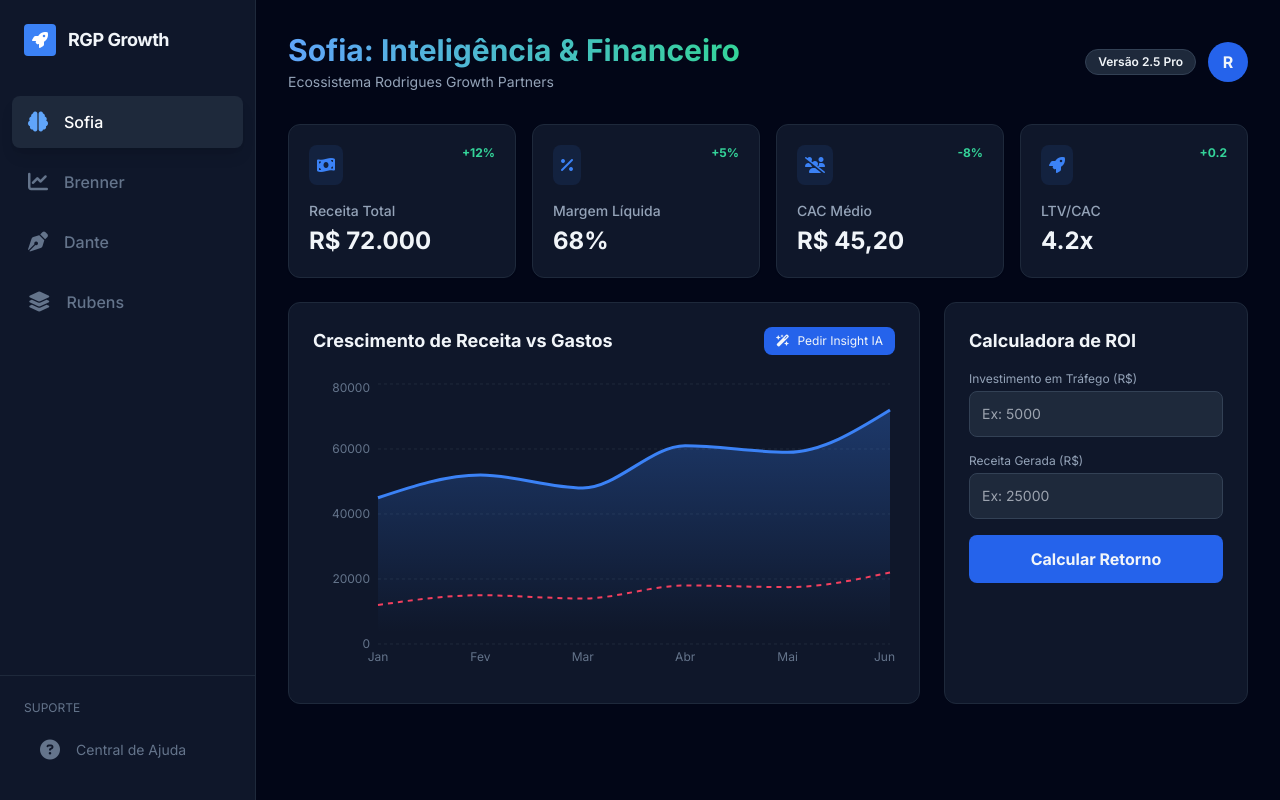
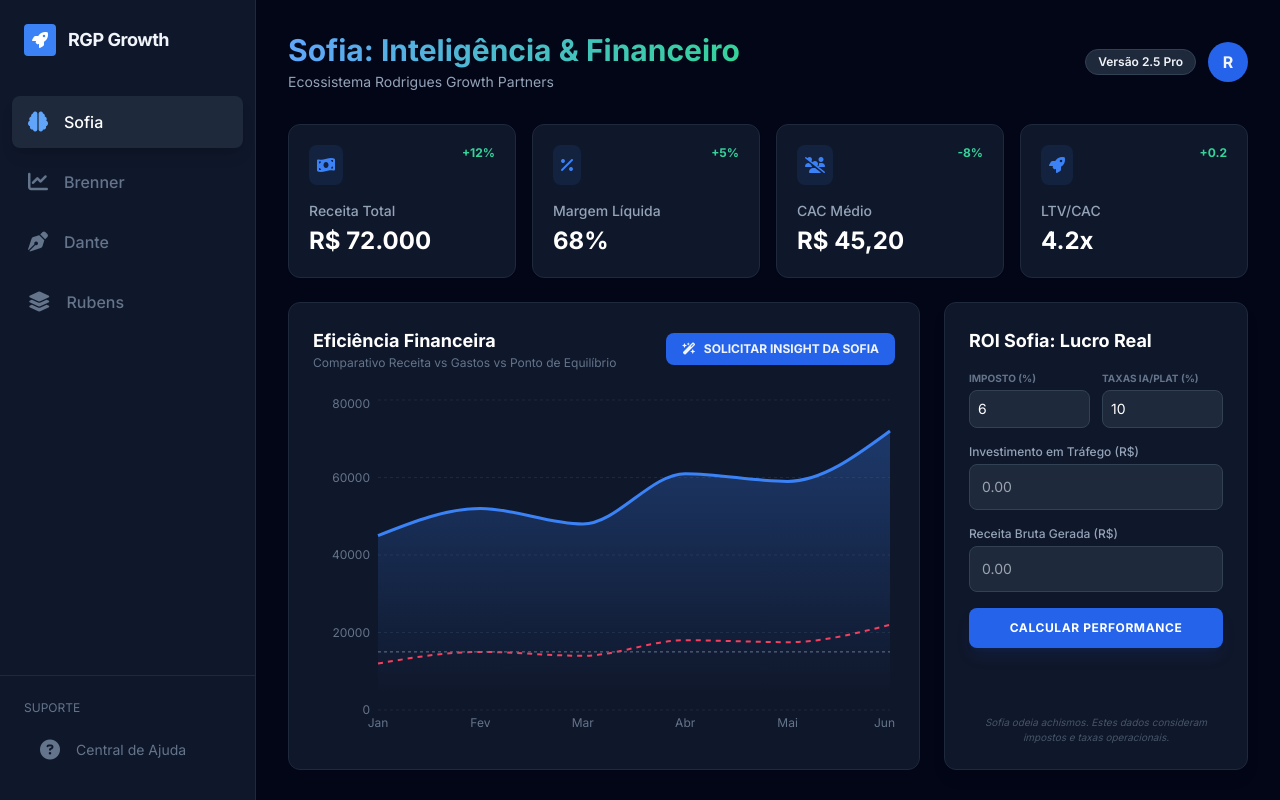
Before and after one commit to tr013432-design/RGP, a React (Vite) app: page / in a window 1280 px wide. Built offline with nearby package versions, Linux system fonts and the light colour scheme.

Commit message:
Update SofiaModule.tsx

```diff
--- a/components/SofiaModule.tsx
+++ b/components/SofiaModule.tsx
@@ -1,6 +1,5 @@
-
-import React, { useState } from 'react';
-import { LineChart, Line, XAxis, YAxis, CartesianGrid, Tooltip, ResponsiveContainer, AreaChart, Area } from 'recharts';
+import React, { useState, useMemo } from 'react';
+import { LineChart, Line, XAxis, YAxis, CartesianGrid, Tooltip, ResponsiveContainer, AreaChart, Area, ReferenceLine } from 'recharts';
 import { analyzeFinanceData } from '../services/aiService';
 
 const data = [
@@ -13,17 +12,32 @@ const data = [
 ];
 
 const SofiaModule: React.FC = () => {
-  const [roi, setRoi] = useState<number | null>(null);
   const [cost, setCost] = useState('');
   const [revenue, setRevenue] = useState('');
+  const [taxRate, setTaxRate] = useState('6'); // Padrão Simples Nacional
+  const [platformFee, setPlatformFee] = useState('10'); // Padrão Hotmart/Stripe
+  const [roiData, setRoiData] = useState<{ roi: number; netProfit: number; roas: number } | null>(null);
   const [insights, setInsights] = useState('');
   const [isLoading, setIsLoading] = useState(false);
 
-  const calculateROI = () => {
+  // Média de custos fixos para a Linha de Break-even (Exemplo: R$ 15.000)
+  const FIXED_COSTS = 15000;
+
+  const calculateAdvancedROI = () => {
     const c = parseFloat(cost);
     const r = parseFloat(revenue);
+    const t = parseFloat(taxRate) / 100;
+    const p = parseFloat(platformFee) / 100;
+
     if (c && r) {
-      setRoi(((r - c) / c) * 100);
+      const grossProfit = r - c;
+      const taxes = r * t;
+      const fees = r * p;
+      const netProfit = r - c - taxes - fees;
+      const roi = (netProfit / c) * 100;
+      const roas = r / c;
+
+      setRoiData({ roi, netProfit, roas });
     }
   };
 
@@ -31,9 +45,9 @@ const SofiaModule: React.FC = () => {
     setIsLoading(true);
     try {
       const result = await analyzeFinanceData(JSON.stringify(data));
-      setInsights(result || 'Não foi possível gerar insights no momento.');
+      setInsights(result || 'Análise concluída sem anomalias detectadas.');
     } catch (error) {
-      setInsights('Erro ao conectar com a Sofia AI.');
+      setInsights('Erro crítico na conexão com a Sofia.');
     } finally {
       setIsLoading(false);
     }
@@ -41,7 +55,7 @@ const SofiaModule: React.FC = () => {
 
   return (
     <div className="space-y-6 animate-in fade-in duration-500">
-      {/* KPI Cards */}
+      {/* KPI Cards Reais */}
       <div className="grid grid-cols-1 md:grid-cols-4 gap-4">
         {[
           { label: 'Receita Total', value: 'R$ 72.000', change: '+12%', pos: true, icon: 'fa-money-bill-wave' },
@@ -49,9 +63,9 @@ const SofiaModule: React.FC = () => {
           { label: 'CAC Médio', value: 'R$ 45,20', change: '-8%', pos: true, icon: 'fa-users-slash' },
           { label: 'LTV/CAC', value: '4.2x', change: '+0.2', pos: true, icon: 'fa-rocket' },
         ].map((kpi, i) => (
-          <div key={i} className="bg-slate-900 p-5 rounded-xl border border-slate-800 shadow-sm">
+          <div key={i} className="bg-slate-900 p-5 rounded-xl border border-slate-800 shadow-sm relative overflow-hidden group">
             <div className="flex justify-between items-start mb-4">
-              <div className="p-2 bg-blue-500/10 rounded-lg">
+              <div className="p-2 bg-blue-500/10 rounded-lg group-hover:bg-blue-500/20 transition-colors">
                 <i className={`fas ${kpi.icon} text-blue-500`}></i>
               </div>
               <span className={`text-xs font-bold ${kpi.pos ? 'text-emerald-400' : 'text-rose-400'}`}>
@@ -59,22 +73,25 @@ const SofiaModule: React.FC = () => {
               </span>
             </div>
             <h3 className="text-slate-400 text-sm font-medium">{kpi.label}</h3>
-            <p className="text-2xl font-bold mt-1">{kpi.value}</p>
+            <p className="text-2xl font-bold mt-1 text-white">{kpi.value}</p>
           </div>
         ))}
       </div>
 
       <div className="grid grid-cols-1 lg:grid-cols-3 gap-6">
-        {/* Charts */}
+        {/* Gráfico com Linha de Break-even */}
         <div className="lg:col-span-2 bg-slate-900 p-6 rounded-xl border border-slate-800">
           <div className="flex justify-between items-center mb-6">
-            <h3 className="font-bold text-lg">Crescimento de Receita vs Gastos</h3>
-            <button onClick={getAIInsights} disabled={isLoading} className="text-xs bg-blue-600 hover:bg-blue-700 px-3 py-1.5 rounded-lg transition-colors flex items-center gap-2">
+            <div>
+              <h3 className="font-bold text-lg text-white">Eficiência Financeira</h3>
+              <p className="text-xs text-slate-500">Comparativo Receita vs Gastos vs Ponto de Equilíbrio</p>
+            </div>
+            <button onClick={getAIInsights} disabled={isLoading} className="text-xs bg-blue-600 hover:bg-blue-700 px-4 py-2 rounded-lg font-bold transition-all flex items-center gap-2">
               <i className={`fas ${isLoading ? 'fa-spinner fa-spin' : 'fa-wand-magic-sparkles'}`}></i>
-              {isLoading ? 'Analisando...' : 'Pedir Insight IA'}
+              {isLoading ? 'ANALISANDO DADOS...' : 'SOLICITAR INSIGHT DA SOFIA'}
             </button>
           </div>
-          <div className="h-[300px]">
+          <div className="h-[350px]">
             <ResponsiveContainer width="100%" height="100%">
               <AreaChart data={data}>
                 <defs>
@@ -86,66 +103,72 @@ const SofiaModule: React.FC = () => {
                 <CartesianGrid strokeDasharray="3 3" stroke="#1e293b" vertical={false} />
                 <XAxis dataKey="name" stroke="#64748b" fontSize={12} tickLine={false} axisLine={false} />
                 <YAxis stroke="#64748b" fontSize={12} tickLine={false} axisLine={false} />
-                <Tooltip
-                  contentStyle={{ backgroundColor: '#0f172a', border: '1px solid #1e293b', borderRadius: '8px' }}
-                />
+                <Tooltip contentStyle={{ backgroundColor: '#0f172a', border: '1px solid #1e293b', borderRadius: '12px' }} />
+
+                {/* Linha de Break-even (Ponto de Equilíbrio) */}
+                <ReferenceLine y={FIXED_COSTS} label={{ position: 'right', value: 'Break-even', fill: '#64748b', fontSize: 10 }} stroke="#64748b" strokeDasharray="3 3" />
+
                 <Area type="monotone" dataKey="revenue" stroke="#3b82f6" fillOpacity={1} fill="url(#colorRev)" strokeWidth={3} />
                 <Area type="monotone" dataKey="spend" stroke="#f43f5e" fill="transparent" strokeWidth={2} strokeDasharray="5 5" />
               </AreaChart>
             </ResponsiveContainer>
           </div>
           {insights && (
-            <div className="mt-6 p-4 bg-blue-900/20 border border-blue-800/50 rounded-lg text-sm text-blue-200">
-              <div className="flex gap-2 mb-2 font-bold items-center">
-                <i className="fas fa-robot"></i> Insight da Sofia:
+            <div className="mt-6 p-4 bg-blue-500/5 border-l-4 border-blue-500 rounded-r-lg text-sm text-blue-200">
+              <div className="flex gap-2 mb-1 font-bold items-center text-blue-400">
+                <i className="fas fa-brain"></i> ANÁLISE PREDITIVA:
               </div>
-              <p className="whitespace-pre-wrap">{insights}</p>
+              <p className="italic">{insights}</p>
             </div>
           )}
         </div>
 
-        {/* ROI Calculator */}
-        <div className="bg-slate-900 p-6 rounded-xl border border-slate-800 flex flex-col">
-          <h3 className="font-bold text-lg mb-4">Calculadora de ROI</h3>
-          <div className="space-y-4">
-            <div>
-              <label className="block text-xs text-slate-400 mb-1">Investimento em Tráfego (R$)</label>
-              <input
-                type="number"
-                value={cost}
-                onChange={(e) => setCost(e.target.value)}
-                className="w-full bg-slate-800 border border-slate-700 rounded-lg p-3 text-sm focus:ring-2 focus:ring-blue-500 outline-none"
-                placeholder="Ex: 5000"
-              />
+        {/* Calculadora de ROI Sofia 2.5 Pro */}
+        <div className="bg-slate-900 p-6 rounded-xl border border-slate-800 flex flex-col shadow-lg">
+          <h3 className="font-bold text-lg mb-4 text-white">ROI Sofia: Lucro Real</h3>
+          <div className="space-y-4 flex-grow">
+            <div className="grid grid-cols-2 gap-3">
+              <div>
+                <label className="block text-[10px] font-bold text-slate-500 uppercase mb-1">Imposto (%)</label>
+                <input type="number" value={taxRate} onChange={(e) => setTaxRate(e.target.value)} className="w-full bg-slate-800 border border-slate-700 rounded-lg p-2 text-sm text-white outline-none" />
+              </div>
+              <div>
+                <label className="block text-[10px] font-bold text-slate-500 uppercase mb-1">Taxas IA/Plat (%)</label>
+                <input type="number" value={platformFee} onChange={(e) => setPlatformFee(e.target.value)} className="w-full bg-slate-800 border border-slate-700 rounded-lg p-2 text-sm text-white outline-none" />
+              </div>
             </div>
             <div>
-              <label className="block text-xs text-slate-400 mb-1">Receita Gerada (R$)</label>
-              <input
-                type="number"
-                value={revenue}
-                onChange={(e) => setRevenue(e.target.value)}
-                className="w-full bg-slate-800 border border-slate-700 rounded-lg p-3 text-sm focus:ring-2 focus:ring-blue-500 outline-none"
-                placeholder="Ex: 25000"
-              />
+              <label className="block text-xs text-slate-400 mb-1 font-medium">Investimento em Tráfego (R$)</label>
+              <input type="number" value={cost} onChange={(e) => setCost(e.target.value)} className="w-full bg-slate-800 border border-slate-700 rounded-lg p-3 text-sm text-white focus:ring-1 focus:ring-blue-500 outline-none" placeholder="0.00" />
             </div>
-            <button
-              onClick={calculateROI}
-              className="w-full py-3 bg-blue-600 hover:bg-blue-700 rounded-lg font-bold transition-all mt-2"
-            >
-              Calcular Retorno
+            <div>
+              <label className="block text-xs text-slate-400 mb-1 font-medium">Receita Bruta Gerada (R$)</label>
+              <input type="number" value={revenue} onChange={(e) => setRevenue(e.target.value)} className="w-full bg-slate-800 border border-slate-700 rounded-lg p-3 text-sm text-white focus:ring-1 focus:ring-blue-500 outline-none" placeholder="0.00" />
+            </div>
+            <button onClick={calculateAdvancedROI} className="w-full py-3 bg-blue-600 hover:bg-blue-500 text-white rounded-lg font-bold transition-all mt-2 uppercase tracking-wider text-xs shadow-lg shadow-blue-900/20">
+              Calcular Performance
             </button>
-            {roi !== null && (
-              <div className="mt-4 p-4 bg-slate-800 rounded-lg text-center animate-bounce">
-                <div className="text-xs text-slate-400">Seu ROI é de</div>
-                <div className={`text-3xl font-black ${roi > 0 ? 'text-emerald-400' : 'text-rose-400'}`}>
-                  {roi.toFixed(2)}%
+
+            {roiData && (
+              <div className="mt-4 p-4 bg-slate-950 rounded-xl border border-slate-800 animate-in slide-in-from-bottom-2">
+                <div className="text-center mb-3">
+                  <div className="text-[10px] text-slate-500 uppercase font-bold tracking-widest">Lucro Líquido Real</div>
+                  <div className="text-2xl font-black text-emerald-400">R$ {roiData.netProfit.toLocaleString('pt-BR')}</div>
                 </div>
-                <div className="text-xs mt-1 text-slate-500">
-                  ROAS: {(parseFloat(revenue) / parseFloat(cost)).toFixed(1)}x
+                <div className="flex justify-between border-t border-slate-800 pt-3">
+                  <div className="text-center">
+                    <div className="text-[10px] text-slate-500 font-bold">ROI REAL</div>
+                    <div className={`text-sm font-bold ${roiData.roi > 0 ? 'text-emerald-500' : 'text-rose-500'}`}>{roiData.roi.toFixed(1)}%</div>
+                  </div>
+                  <div className="text-center">
+                    <div className="text-[10px] text-slate-500 font-bold">ROAS</div>
+                    <div className="text-sm font-bold text-blue-400">{roiData.roas.toFixed(1)}x</div>
+                  </div>
                 </div>
               </div>
             )}
           </div>
+          <p className="text-[10px] text-slate-600 mt-4 italic text-center">Sofia odeia achismos. Estes dados consideram impostos e taxas operacionais.</p>
         </div>
       </div>
     </div>
```
